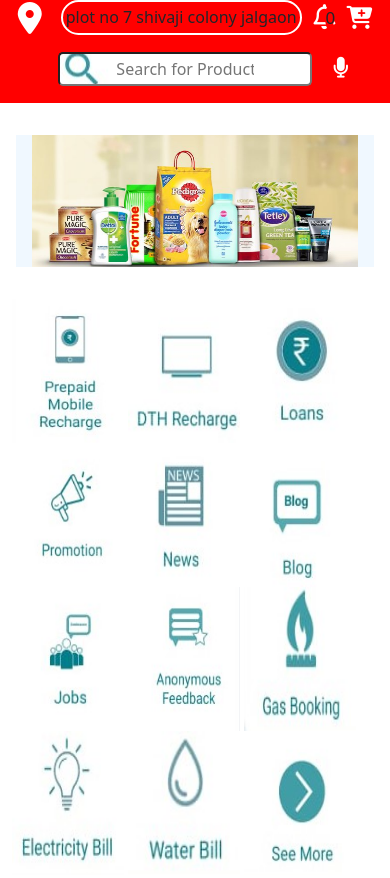
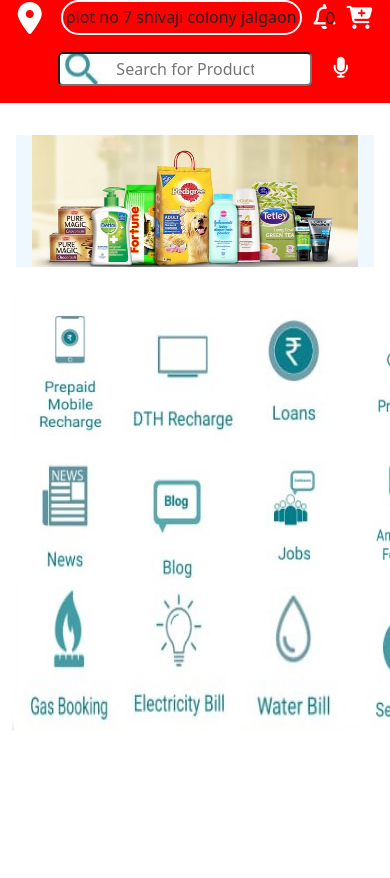
Before and after one commit to Sahil-6757/Putatoe-Technologies-Private-Limited, a plain HTML site: page index.html in a window 390 px wide. Shown: the top 878 px of the page. Drawn offline with nearby package versions, Linux system fonts and the light colour scheme.

Commit message:
Update style.css

```diff
--- a/style.css
+++ b/style.css
@@ -30,6 +30,13 @@
     width: 71vw;
     border-radius: 4px;
     width: 100%;
+  }
+
+  .icons{
+
+  display: grid;
+  grid-template-columns: repeat(4, 1fr);
+  grid-template-rows: repeat(4, 1fr);
   }
 }
 
```
